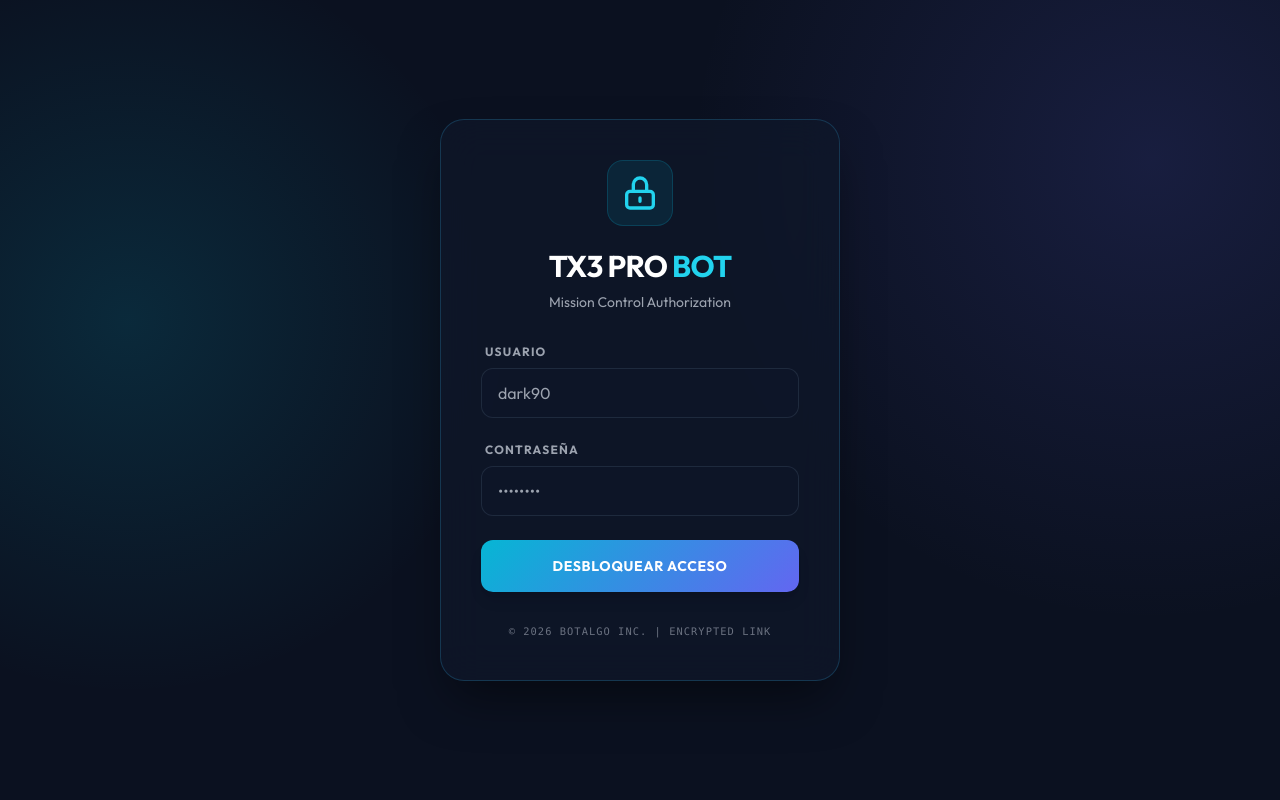
After one commit to darkounus90/BOTTX3, a Flask app: page /login in a window 1280 px wide. The commit adds this page. Run offline with Flask 3, Linux system fonts and the light colour scheme; some libraries are stand-ins or nearby versions.

Commit message:
feat(ui): Add secure login dashboard with credentials dark90/971124 and glassmorphism UI

```diff
--- a/config/settings.py
+++ b/config/settings.py
@@ -144,6 +144,8 @@ class DashboardConfig:
     PORT = 5050
     SECRET_KEY = os.environ.get("DASHBOARD_SECRET", "tx3-pro-bot-secret")
     UPDATE_INTERVAL_MS = 5000            # Actualizar cada 5 segundos
+    USERNAME = os.environ.get("DASHBOARD_USER", "dark90")
+    PASSWORD = os.environ.get("DASHBOARD_PASS", "971124")
 
 
 class SessionConfig:
--- a/dashboard/app.py
+++ b/dashboard/app.py
@@ -6,7 +6,8 @@ Se ejecuta en un thread separado desde main.py.
 """
 
 import threading
-from flask import Flask, render_template, jsonify
+from flask import Flask, render_template, jsonify, request, session, redirect, url_for, flash
+from functools import wraps
 from flask_socketio import SocketIO
 from config.settings import DashboardConfig
 from utils.logger import BotLogger
@@ -44,6 +45,15 @@ else:
 app.config["SECRET_KEY"] = DashboardConfig.SECRET_KEY
 socketio = SocketIO(app, cors_allowed_origins="*")
 logger = None
+
+
+def login_required(f):
+    @wraps(f)
+    def decorated_function(*args, **kwargs):
+        if not session.get("logged_in"):
+            return redirect(url_for("login"))
+        return f(*args, **kwargs)
+    return decorated_function
 
 
 @socketio.on("connect")
@@ -92,12 +102,33 @@ def add_dashboard_log(message: str, level: str = "INFO"):
     socketio.emit("log", log_entry)
 
 
+@app.route("/login", methods=["GET", "POST"])
+def login():
+    if request.method == "POST":
+        user = request.form.get("username")
+        password = request.form.get("password")
+        if user == DashboardConfig.USERNAME and password == DashboardConfig.PASSWORD:
+            session["logged_in"] = True
+            return redirect(url_for("index"))
+        else:
+            flash("Credenciales incorrectas", "error")
+    return render_template("login.html")
+
+
+@app.route("/logout")
+def logout():
+    session.pop("logged_in", None)
+    return redirect(url_for("login"))
+
+
 @app.route("/")
+@login_required
 def index():
     return render_template("index.html")
 
 
 @app.route("/api/status")
+@login_required
 def get_status():
     return jsonify(dashboard_data)
 
--- /dev/null
+++ b/dashboard/templates/login.html
@@ -0,0 +1,127 @@
+<!DOCTYPE html>
+<html lang="es" class="dark">
+
+<head>
+    <meta charset="UTF-8">
+    <meta name="viewport" content="width=device-width, initial-scale=1.0">
+    <title>TX3 Pro | Login</title>
+    <script src="https://cdn.tailwindcss.com"></script>
+    <link href="https://fonts.googleapis.com/css2?family=Outfit:wght@300;400;600;700&family=JetBrains+Mono&display=swap"
+        rel="stylesheet">
+    <style>
+        :root {
+            --tx-base: #0B1120;
+            --tx-panel: rgba(15, 23, 42, 0.7);
+            --tx-border: rgba(56, 189, 248, 0.2);
+            --glow-1: rgba(6, 182, 212, 0.15);
+            --glow-2: rgba(99, 102, 241, 0.15);
+        }
+
+        body {
+            background-color: var(--tx-base);
+            font-family: 'Outfit', sans-serif;
+            background-image:
+                radial-gradient(circle at 10% 40%, var(--glow-1), transparent 30%),
+                radial-gradient(circle at 90% 20%, var(--glow-2), transparent 35%);
+            height: 100vh;
+            display: flex;
+            align-items: center;
+            justify-content: center;
+            overflow: hidden;
+        }
+
+        .glass-card {
+            background: var(--tx-panel);
+            backdrop-filter: blur(20px);
+            -webkit-backdrop-filter: blur(20px);
+            border: 1px solid var(--tx-border);
+            box-shadow: 0 25px 50px -12px rgba(0, 0, 0, 0.5);
+            border-radius: 1.5rem;
+            width: 100%;
+            max-width: 400px;
+            padding: 2.5rem;
+            animation: fadeIn 0.6s ease-out;
+        }
+
+        @keyframes fadeIn {
+            from {
+                opacity: 0;
+                transform: translateY(20px);
+            }
+
+            to {
+                opacity: 1;
+                transform: translateY(0);
+            }
+        }
+
+        .input-glow:focus {
+            box-shadow: 0 0 15px rgba(6, 182, 212, 0.3);
+            border-color: rgba(6, 182, 212, 0.5);
+        }
+
+        .btn-gradient {
+            background: linear-gradient(135deg, #06B6D4 0%, #6366F1 100%);
+            transition: all 0.3s ease;
+        }
+
+        .btn-gradient:hover {
+            transform: translateY(-2px);
+            box-shadow: 0 10px 20px -5px rgba(6, 182, 212, 0.5);
+        }
+    </style>
+</head>
+
+<body>
+    <div class="glass-card">
+        <div class="text-center mb-8">
+            <div class="inline-block p-3 rounded-2xl bg-cyan-500/10 border border-cyan-500/20 mb-4">
+                <svg xmlns="http://www.w3.org/2000/svg" class="h-10 w-10 text-cyan-400" fill="none" viewBox="0 0 24 24"
+                    stroke="currentColor">
+                    <path stroke-linecap="round" stroke-linejoin="round" stroke-width="2"
+                        d="M12 15v2m-6 4h12a2 2 0 002-2v-6a2 2 0 00-2-2H6a2 2 0 00-2 2v6a2 2 0 002 2zm10-10V7a4 4 0 00-8 0v4h8z" />
+                </svg>
+            </div>
+            <h1 class="text-3xl font-bold text-white tracking-tight">TX3 PRO <span class="text-cyan-400">BOT</span></h1>
+            <p class="text-gray-400 text-sm mt-2">Mission Control Authorization</p>
+        </div>
+
+        {% with messages = get_flashed_messages(with_categories=true) %}
+        {% if messages %}
+        {% for category, message in messages %}
+        <div class="mb-4 p-3 rounded-lg bg-red-500/10 border border-red-500/20 text-red-400 text-sm text-center">
+            {{ message }}
+        </div>
+        {% endfor %}
+        {% endif %}
+        {% endwith %}
+
+        <form action="/login" method="POST" class="space-y-6">
+            <div>
+                <label class="block text-gray-400 text-xs font-bold uppercase tracking-widest mb-2 ml-1">Usuario</label>
+                <input type="text" name="username" required
+                    class="w-full bg-slate-900/50 border border-slate-700/50 rounded-xl px-4 py-3 text-white focus:outline-none input-glow transition-all"
+                    placeholder="dark90">
+            </div>
+            <div>
+                <label
+                    class="block text-gray-400 text-xs font-bold uppercase tracking-widest mb-2 ml-1">Contraseña</label>
+                <input type="password" name="password" required
+                    class="w-full bg-slate-900/50 border border-slate-700/50 rounded-xl px-4 py-3 text-white focus:outline-none input-glow transition-all"
+                    placeholder="••••••••">
+            </div>
+            <button type="submit"
+                class="w-full btn-gradient text-white font-bold py-4 rounded-xl shadow-lg uppercase tracking-wider text-sm">
+                Desbloquear Acceso
+            </button>
+        </form>
+
+        <div class="mt-8 text-center">
+            <p class="text-[0.65rem] text-gray-500 uppercase tracking-widest font-mono">
+                &copy; 2026 BOTALGO INC. | ENCRYPTED LINK
+            </p>
+        </div>
+    </div>
+</body>
+
+</html>
```
Also changed, not shown: dashboard/templates/index.html (+9 -0 lines), 1 other file.
